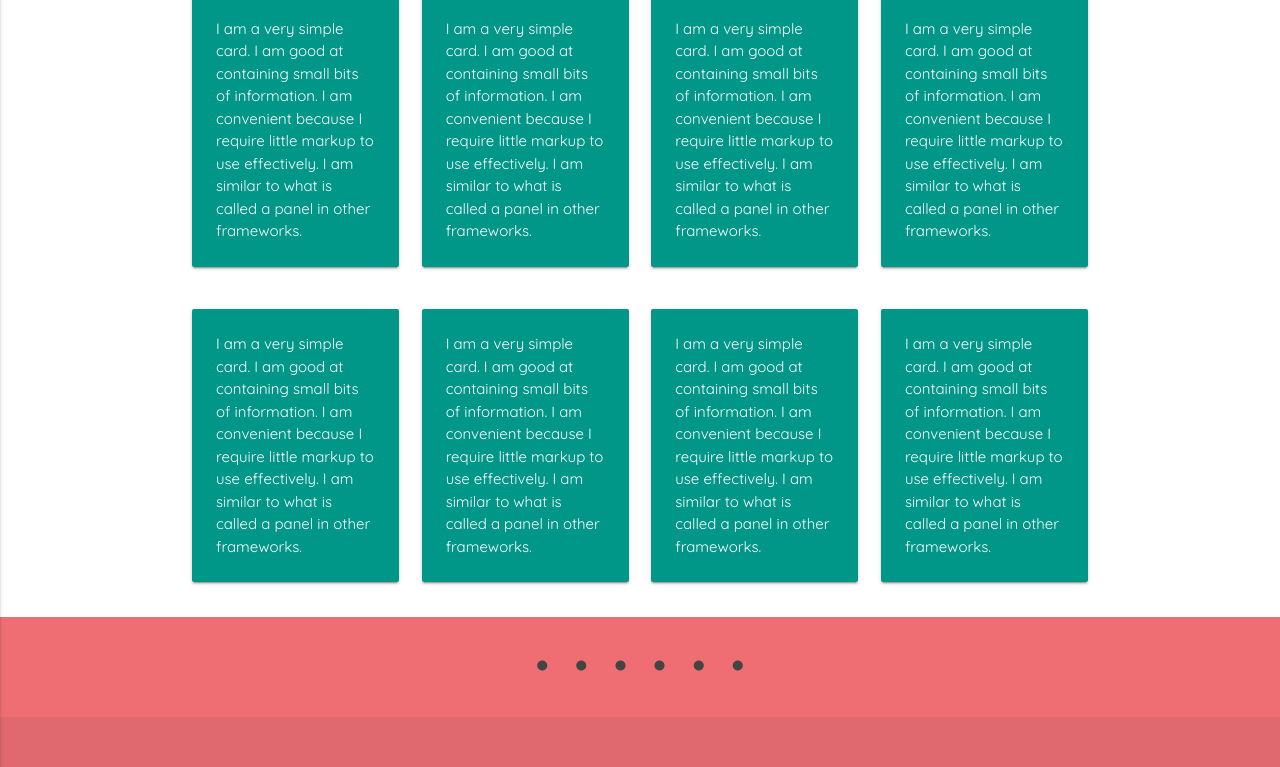
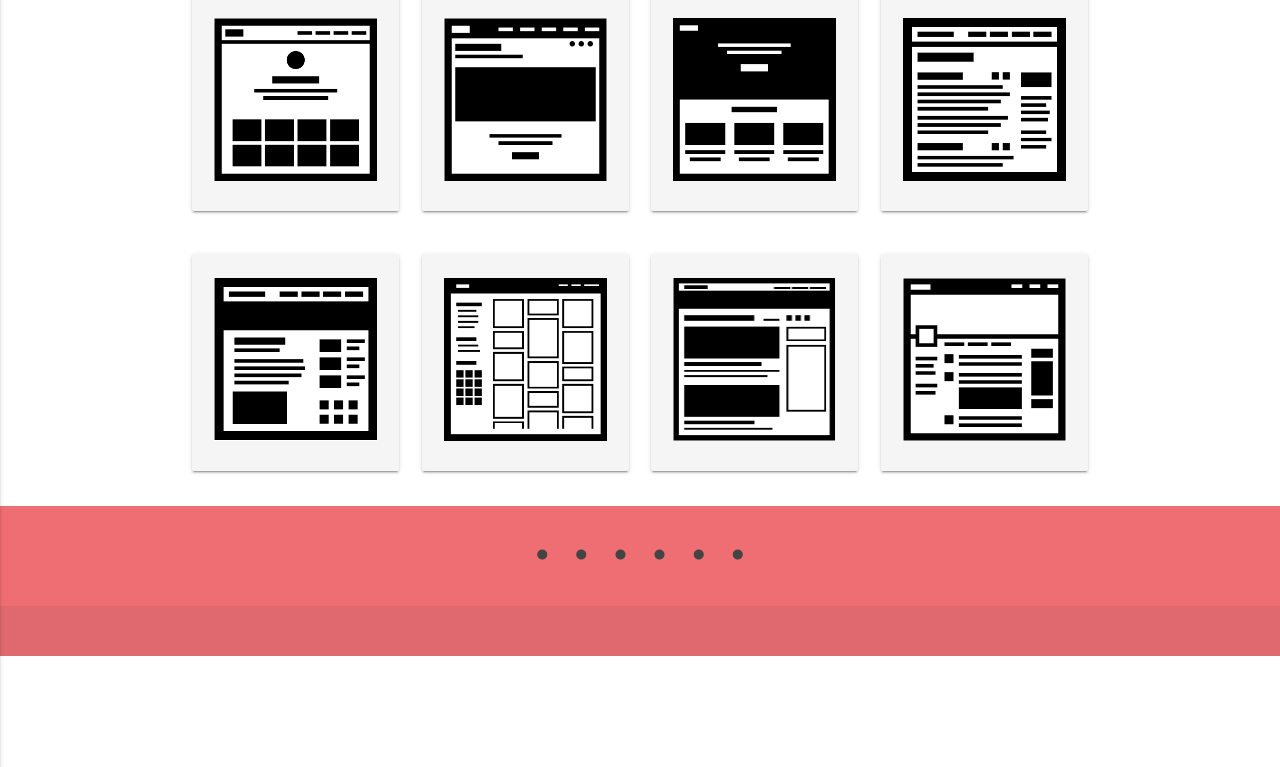
Before and after one commit to oliviaridgley/Q1-Project-Olivia-Ridgley, a website: page html/wireframe.html in a window 1280 px wide. Shown: the part 78-845 px from the top of the page. After the commit the page ends 800 px from the top, so only its background shows below. Drawn offline with nearby package versions, Linux system fonts and the light colour scheme; a web font is replaced by a local one.

Commit message:
Commit of heroku code.

```diff
--- a/html/wireframe.html
+++ b/html/wireframe.html
@@ -45,33 +45,29 @@
       <!-- Card One -->
       <div class="row">
       <div class="col s12 m5 l3">
-        <div class="card-panel teal">
-          <span class="white-text">I am a very simple card. I am good at containing small bits of information.
-          I am convenient because I require little markup to use effectively. I am similar to what is called a panel in other frameworks.
+        <div class="card-panel grey lighten-4 flexBox">
+          <span class=""><img src="../Img/One.png" alt="" style="width:163px;height:163px"/>
           </span>
         </div>
       </div>
     <!-- Card Two -->
       <div class="col s12 m5 l3">
-        <div class="card-panel teal">
-          <span class="white-text">I am a very simple card. I am good at containing small bits of information.
-          I am convenient because I require little markup to use effectively. I am similar to what is called a panel in other frameworks.
+        <div class="card-panel grey lighten-4 flexBox">
+          <span class=""><img src="../Img/Two.png" alt="" style="width:163px;height:163px"/>
           </span>
         </div>
       </div>
       <!-- Card Three -->
       <div class="col s12 m5 l3">
-        <div class="card-panel teal">
-          <span class="white-text">I am a very simple card. I am good at containing small bits of information.
-          I am convenient because I require little markup to use effectively. I am similar to what is called a panel in other frameworks.
+        <div class="card-panel grey lighten-4 flexBox">
+          <span class=""><img src="../Img/Three.png" alt="" style="width:163px;height:163px"/>
           </span>
         </div>
       </div>
       <!--Card Four -->
       <div class="col s12 m5 l3">
-        <div class="card-panel teal">
-          <span class="white-text">I am a very simple card. I am good at containing small bits of information.
-          I am convenient because I require little markup to use effectively. I am similar to what is called a panel in other frameworks.
+        <div class="card-panel grey lighten-4 flexBox">
+          <span class=""><img src="../Img/Four.png" alt="" style="width:163px;height:163px"/>
           </span>
         </div>
       </div>
@@ -79,33 +75,29 @@
     <!-- Card Five -->
     <div class="row">
     <div class="col s12 m5 l3">
-      <div class="card-panel teal">
-        <span class="white-text">I am a very simple card. I am good at containing small bits of information.
-        I am convenient because I require little markup to use effectively. I am similar to what is called a panel in other frameworks.
+      <div class="card-panel grey lighten-4 flexBox">
+        <span class=""><img src="../Img/Five.png" alt="" style="width:163px;height:163px"/>
         </span>
       </div>
     </div>
   <!-- Card Six -->
     <div class="col s12 m5 l3">
-      <div class="card-panel teal">
-        <span class="white-text">I am a very simple card. I am good at containing small bits of information.
-        I am convenient because I require little markup to use effectively. I am similar to what is called a panel in other frameworks.
+      <div class="card-panel grey lighten-4 flexBox">
+        <span class=""><img src="../Img/Six.png" alt="" style="width:163px;height:163px"/>
         </span>
       </div>
     </div>
     <!-- Card Seven -->
     <div class="col s12 m5 l3">
-      <div class="card-panel teal">
-        <span class="white-text">I am a very simple card. I am good at containing small bits of information.
-        I am convenient because I require little markup to use effectively. I am similar to what is called a panel in other frameworks.
+      <div class="card-panel grey lighten-4 flexBox">
+        <span class=""><img src="../Img/Seven.png" alt="" style="width:163px;height:163px"/>
         </span>
       </div>
     </div>
     <!--Card Eight -->
     <div class="col s12 m5 l3">
-      <div class="card-panel teal">
-        <span class="white-text">I am a very simple card. I am good at containing small bits of information.
-        I am convenient because I require little markup to use effectively. I am similar to what is called a panel in other frameworks.
+      <div class="card-panel grey lighten-4 flexBox">
+        <span class=""><img src="../Img/Eight.png" alt="" style="width:163px;height:163px"/>
         </span>
       </div>
     </div>
```
Also changed, not shown: index.js (added, +23 -0 lines), package.json (added, +15 -0 lines), README.md (added), 1 other file.
